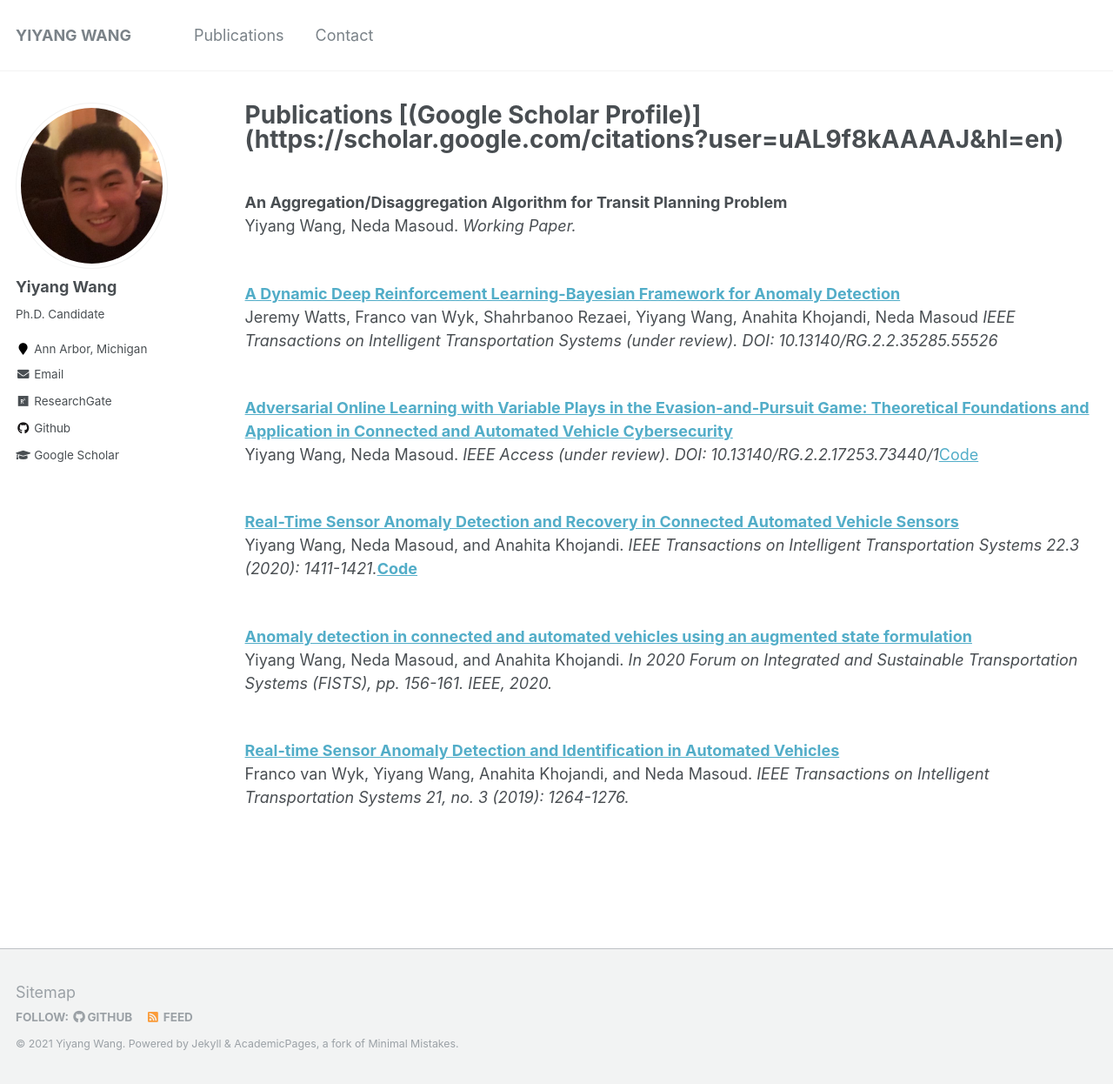
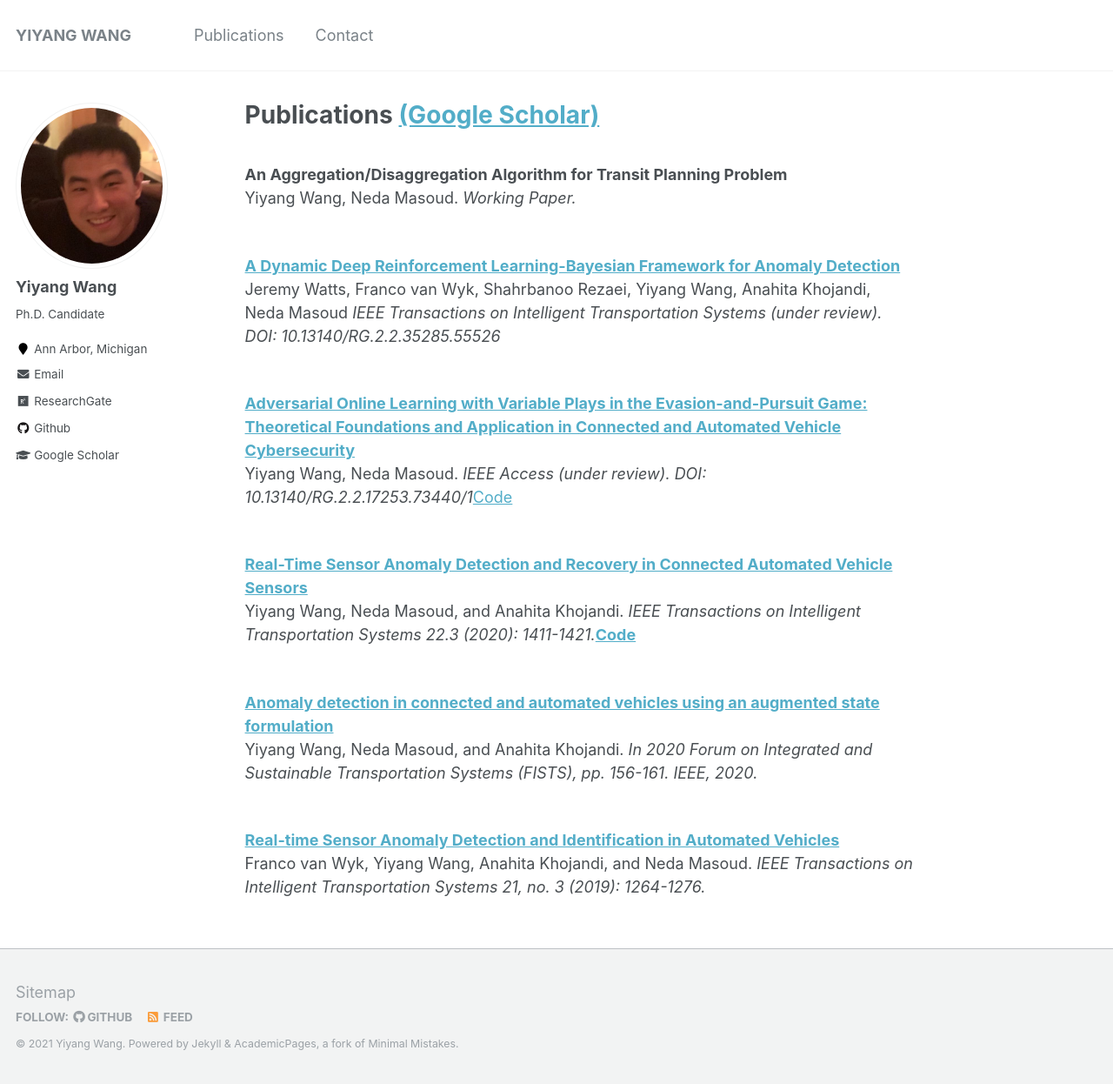
Before and after one commit to yiyangwan/yiyangwan.github.io, a Jekyll site: the page built from _pages/publications.md, in a window 1280 px wide and 1246 px high. Shown: the whole window at 87% size. Built offline with Jekyll 4.4.1, drawn with Linux system fonts in a browser that asks for light colours.

Commit message:
Update publications.md

```diff
--- a/_pages/publications.md
+++ b/_pages/publications.md
@@ -1,6 +1,6 @@
 ---
-layout: archive
-title: "Publications [(Google Scholar Profile)](https://scholar.google.com/citations?user=uAL9f8kAAAAJ&hl=en)"
+# layout: archive
+title: "Publications [(Google Scholar)](https://scholar.google.com/citations?user=uAL9f8kAAAAJ&hl=en)"
 permalink: /publications/
 author_profile: true
 ---
```
